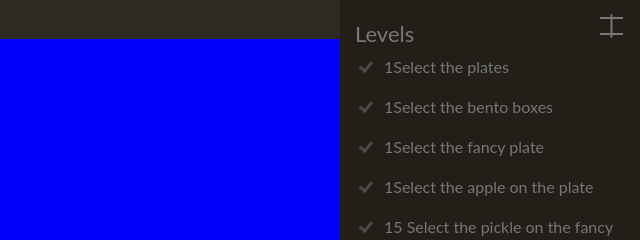
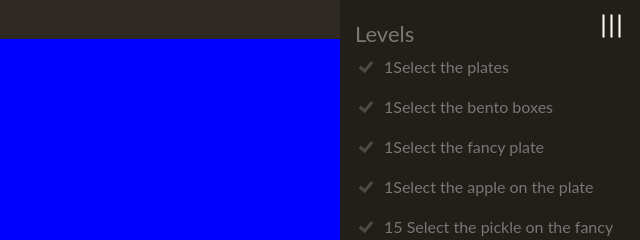
Before and after one commit to vstezhko/selectors-game, a website built with webpack: page RSS-CSS-Selectors/src/index.html in a window 1280 px wide. Both pictures are taken after a click on the element 1251 px from the left and 26 px from the top of the page. Shown: the top 240 px of the page, 640-1280 px from the left. Built offline with nearby package versions, Linux system fonts and the light colour scheme.

Commit message:
feat: add open function for levels block

```diff
--- a/RSS-CSS-Selectors/src/index.html
+++ b/RSS-CSS-Selectors/src/index.html
@@ -37,5 +37,8 @@
 
     </footer>
 </div>
+<div class='menu'>
+    <div class='menu-line'></div>
+</div>
 </body>
 </html>
--- a/RSS-CSS-Selectors/src/view/levels/Levels.ts
+++ b/RSS-CSS-Selectors/src/view/levels/Levels.ts
@@ -11,23 +11,29 @@ export class Levels {
         let generatedLevels = '';
         levelsData.forEach((level: LevelDataType) => {
             generatedLevels += `
-                <a class='levels__level' data-id='1'><span class='checkmark'></span><span class='level-number'>1</span>${level.doThis}</a>
+                <a class="levels__level" data-id="1"><span class="checkmark"></span><span class="level-number">1</span>${level.doThis}</a>
             `;
         });
         const levelsLayout = `
-            <div class="menu">
-                <div class="menu-line menu_active"></div>
-            </div>
+
             <h2>Levels</h2>
-            <div class='levels__list'>
+            <div class="levels__list">
                 ${generatedLevels}
 <!--                <a class="levels__level completed" data-id='1'><span class='checkmark'></span><span class='level-number'>1</span>Text</a>-->
 <!--                <a class="levels__level current" data-id='1'><span class='checkmark'></span><span class='level-number'>1</span>Text</a>-->
             </div>
-            <a class='reset-progress' href='#'>Reset Progress</a>
+            <a class="reset-progress" href="#">Reset Progress</a>
         `;
         if (levelsContainer) {
             levelsContainer.innerHTML += levelsLayout;
         }
+
+        const levelsBtn = document.querySelector('.menu');
+        if (levelsBtn && levelsContainer) {
+            levelsBtn.addEventListener('click', () => {
+                levelsBtn.classList.toggle('menu_active');
+                levelsContainer.classList.toggle('levels_opened');
+            });
+        }
     }
 }
--- a/RSS-CSS-Selectors/src/view/levels/levels.scss
+++ b/RSS-CSS-Selectors/src/view/levels/levels.scss
@@ -6,9 +6,14 @@
   position: fixed;
   height: 100vh;
   top: 0;
-  right: 0;
+  right: -30rem;
   width: 30rem;
   overflow: auto;
+  transition: all 0.3s;
+
+  &_opened {
+    right: 0;
+  }
 
   &::-webkit-scrollbar {
     width: 0.4rem;
@@ -110,7 +115,7 @@
   height: 1.8rem;
   transition: all ease-in 0.3s;
   cursor: pointer;
-  z-index: 2;
+  z-index: 10;
 
   &:before {
     @extend %menu-line;
```
